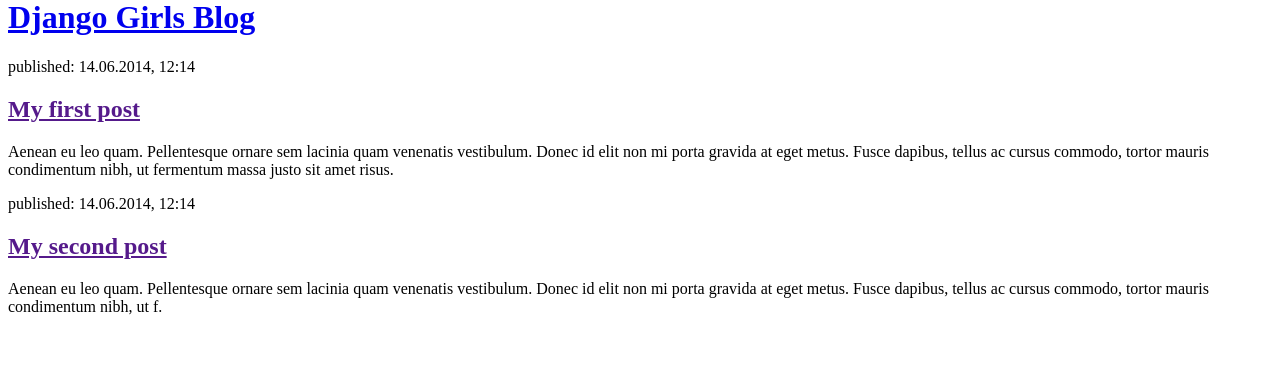
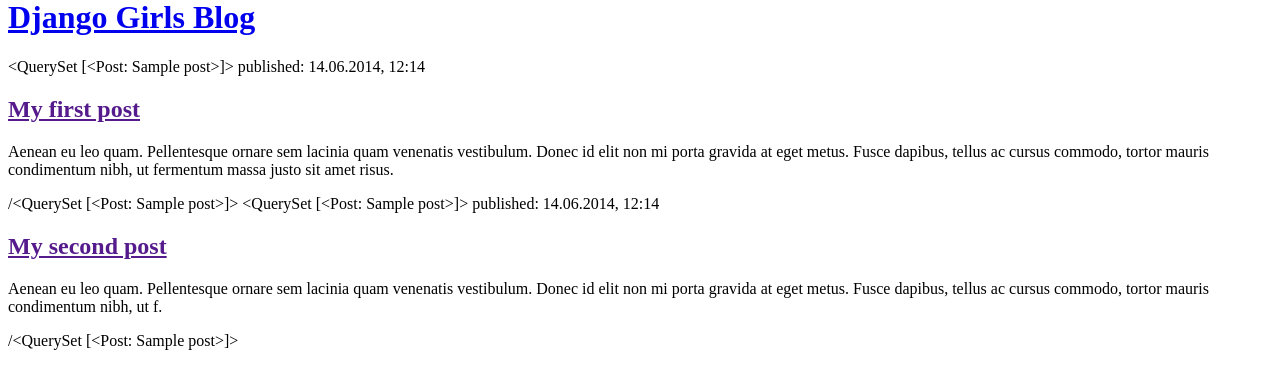
Before and after one commit to PiedKindler/my-first-blog, a Django app: template blog/templates/blog/post_list.html in a window 1280 px wide. Shown: the part 22-411 px from the top of the page. Run offline with Django 3.2, Linux system fonts and the light colour scheme; the template is opened without the code that fills it: values that come from a table or form of the project are taken from there, others are empty; tables that the repository leaves empty hold one stand-in row (values such as "Sample post").

Commit message:
Changed the HTML for the site.

```diff
--- a/blog/templates/blog/post_list.html
+++ b/blog/templates/blog/post_list.html
@@ -8,16 +8,16 @@
             <h1><a href="/">Django Girls Blog</a></h1>
         </header>
 
-        <article>
+        {{ posts }}
             <time>published: 14.06.2014, 12:14</time>
             <h2><a href="">My first post</a></h2>
             <p>Aenean eu leo quam. Pellentesque ornare sem lacinia quam venenatis vestibulum. Donec id elit non mi porta gravida at eget metus. Fusce dapibus, tellus ac cursus commodo, tortor mauris condimentum nibh, ut fermentum massa justo sit amet risus.</p>
-        </article>
+        /{{ posts }}
 
-        <article>
+        {{ posts }}
             <time>published: 14.06.2014, 12:14</time>
             <h2><a href="">My second post</a></h2>
             <p>Aenean eu leo quam. Pellentesque ornare sem lacinia quam venenatis vestibulum. Donec id elit non mi porta gravida at eget metus. Fusce dapibus, tellus ac cursus commodo, tortor mauris condimentum nibh, ut f.</p>
-        </article>
+        /{{ posts }}
     </body>
 </html>
--- a/blog/views.py
+++ b/blog/views.py
@@ -1,5 +1,8 @@
 from django.shortcuts import render
+from django.utils import timezone
+from .models import Post
 
 # Create your views here.
 def post_list(request):
-    return render(request, 'blog/post_list.html', {})
+    posts = Post.objects.filter(published_date__lte=timezone.now()).order_by('published_date')
+    return render(request, 'blog/post_list.html', {'posts': posts})
--- a/mysite/urls.py
+++ b/mysite/urls.py
@@ -18,4 +18,5 @@
 
 urlpatterns = [
     path('admin/', admin.site.urls),
+    path('', include('blog.urls')),
 ]
```
